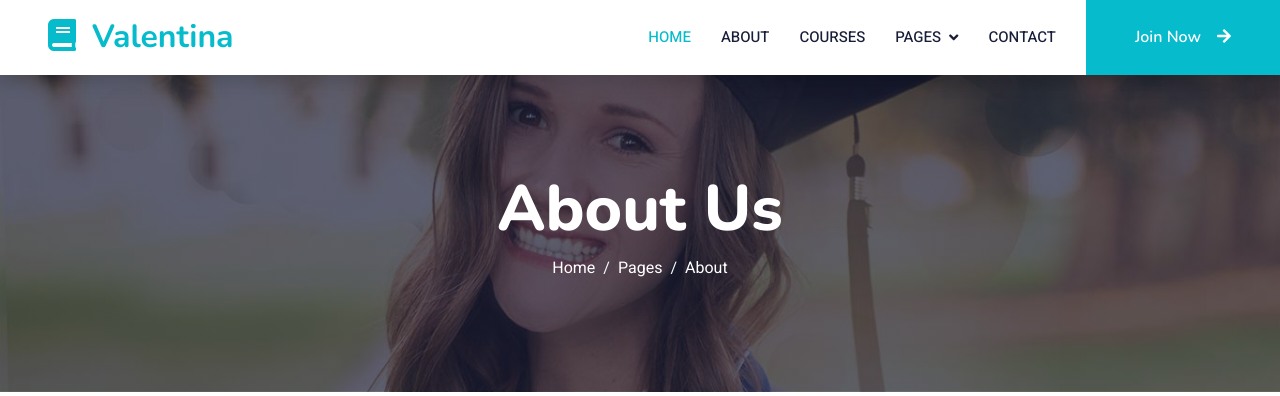
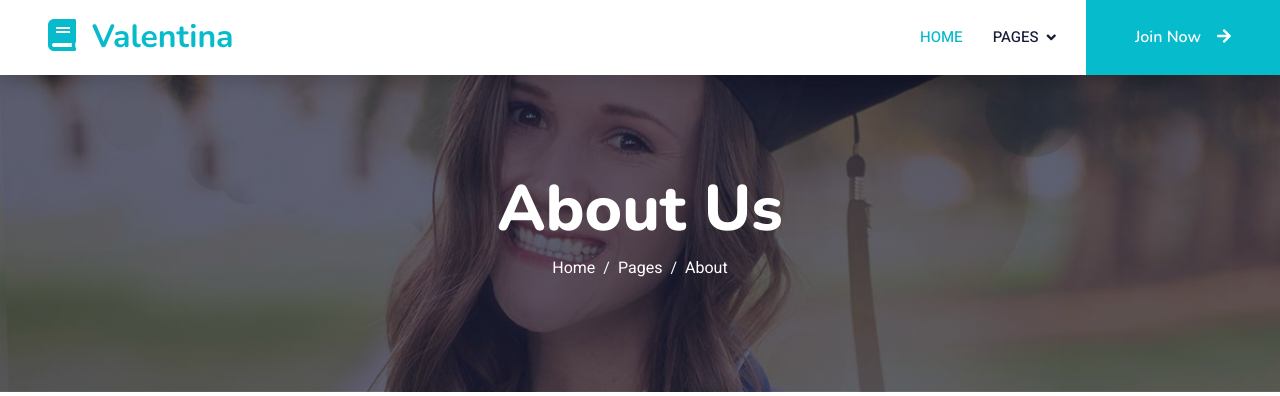
Before and after one commit to Atanseiye/Valentina, a Flask app: page /about in a window 1280 px wide. Shown: the top 396 px of the page. Run offline with Flask 3, Linux system fonts and the light colour scheme; some libraries are stand-ins or nearby versions.

Commit message:
Update base.html
comment out the nav links

```diff
--- a/templates/base.html
+++ b/templates/base.html
@@ -48,17 +48,17 @@
         <div class="collapse navbar-collapse" id="navbarCollapse">
             <div class="navbar-nav ms-auto p-4 p-lg-0">
                 <a href="{{ url_for('index') }}" class="nav-item nav-link active">Home</a>
-                <a href="{{ url_for('abou') }}" class="nav-item nav-link">About</a>
-                <a href="{{ url_for('course') }}" class="nav-item nav-link">Courses</a>
+<!--                 <a href="{{ url_for('about') }}" class="nav-item nav-link">About</a> -->
+<!--                 <a href="{{ url_for('courses') }}" class="nav-item nav-link">Courses</a> -->
                 <div class="nav-item dropdown">
                     <a href="#" class="nav-link dropdown-toggle" data-bs-toggle="dropdown">Pages</a>
                     <div class="dropdown-menu fade-down m-0">
-                        <a href="{{ url_for('tea') }}" class="dropdown-item">Our Teachers</a>
-                        <a href="{{ url_for('testimonia') }}" class="dropdown-item">Testimonial</a>
+<!--                         <a href="{{ url_for('team') }}" class="dropdown-item">Our Teachers</a> -->
+<!--                         <a href="{{ url_for('testimonial') }}" class="dropdown-item">Testimonial</a> -->
                         <a href="404.html" class="dropdown-item">404 Page</a>
                     </div>
                 </div>
-                <a href="{{ url_for('contac') }}" class="nav-item nav-link">Contact</a>
+<!--                 <a href="{{ url_for('contact') }}" class="nav-item nav-link">Contact</a> -->
             </div>
             <a href="" class="btn btn-primary py-4 px-lg-5 d-none d-lg-block">Join Now<i
                     class="fa fa-arrow-right ms-3"></i></a>
```
